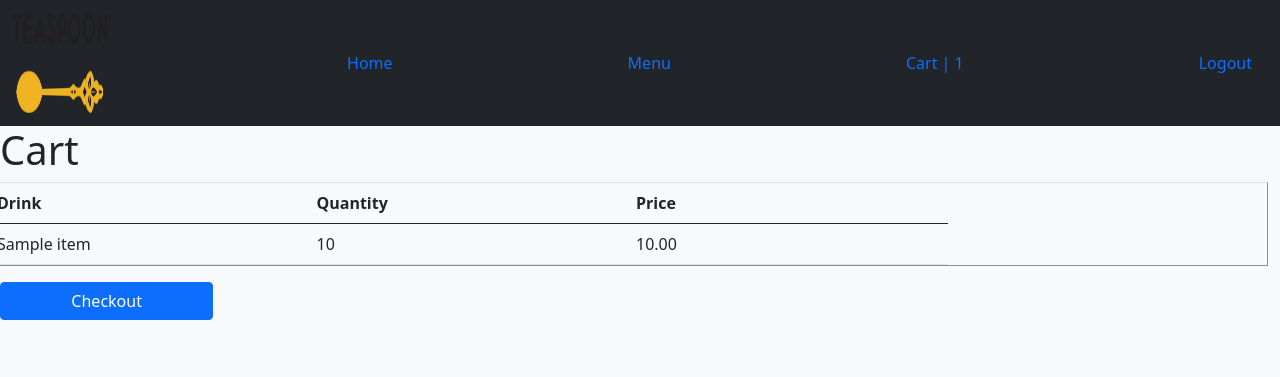
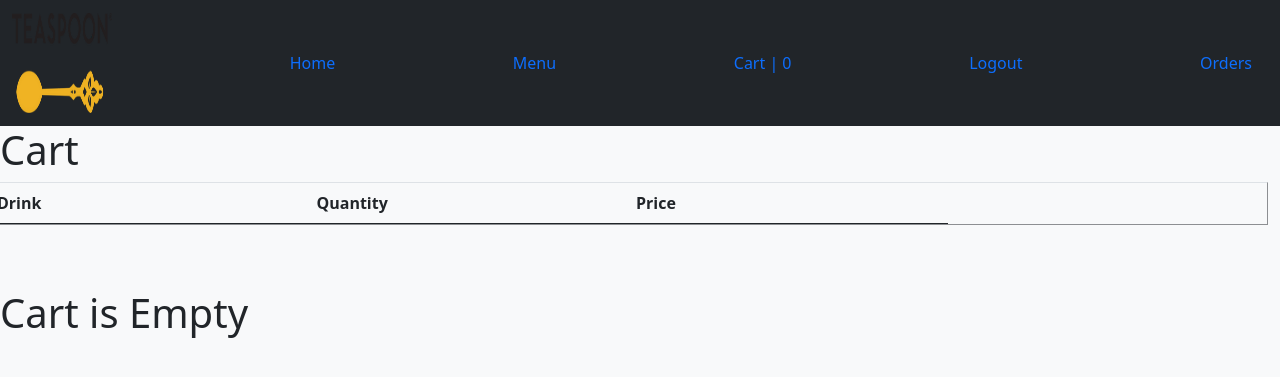
Before and after one commit to iniyan-kannappan/teaspoon, a Django app: page /home/show_cart in a window 1280 px wide. Shown: the top 377 px of the page. Run offline with Django 3.2, Linux system fonts and the light colour scheme; a user stored in the database is signed in; tables that the repository leaves empty hold one stand-in row (values such as "Sample post"); lists and menus that the app fills with data are empty.

Commit message:
Created checkout with staff user who can view orders and process them

```diff
--- a/teaspoon_app/admin.py
+++ b/teaspoon_app/admin.py
@@ -1,6 +1,7 @@
 from django.contrib import admin
-from teaspoon_app.models import topping,base_drink,line_item
+from teaspoon_app.models import topping,base_drink,line_item, order
 
 admin.site.register(topping)
 admin.site.register(base_drink)
 admin.site.register(line_item)
+admin.site.register(order)
--- a/teaspoon_app/models.py
+++ b/teaspoon_app/models.py
@@ -12,18 +12,25 @@ class base_drink(models.Model):
     name=models.CharField(max_length=100)
     description=models.CharField(max_length=200)
     price=models.DecimalField(null=True,decimal_places=2,max_digits=10)
-    # topping=models.ManyToManyField(topping)
 
     def __str__(self):
         return self.name
 
+class order(models.Model):
+    manage=models.ForeignKey(User, on_delete=models.CASCADE)
+    order_date=models.DateTimeField(auto_now=True)
+
+    def __str__(self):
+        return str(self.id)+' | '+str(self.order_date)+' | '+str(self.manage)
+
 class line_item(models.Model):
-    order_status=models.BooleanField(default=False)
+    order=models.ForeignKey(order,on_delete=models.CASCADE,default=None, null=True)
     drink_id=models.ForeignKey(base_drink, on_delete=models.CASCADE)
     manage = models.ForeignKey(User, on_delete=models.CASCADE)
     name=models.CharField(max_length=100)
     quantity=models.IntegerField(null=True)
     price=models.DecimalField(null=True, decimal_places=2, max_digits=10)
+    done=models.BooleanField(default=False)
 
     def __str__(self):
-        return str(self.id)+" | "+str(self.quantity)+" | "+str(self.price)
+        return str(self.id)+' | '+str(self.order)+" | "+str(self.quantity)+" | "+str(self.price)
--- a/teaspoon_app/urls.py
+++ b/teaspoon_app/urls.py
@@ -6,4 +6,7 @@ urlpatterns = [
     path('menu', views.menu, name="menu"),
     path('drink/<id>', views.drink_prep, name="drink_prep"),
     path('show_cart', views.show_cart, name='show_cart'),
+    path('orders', views.orders, name='orders'),
+    path('staff_cart/<order_id>', views.staff_cart, name='staff_cart'),
+    path('done/<id>', views.done, name='done'),
 ]
--- a/teaspoon_app/views.py
+++ b/teaspoon_app/views.py
@@ -1,5 +1,5 @@
 from django.shortcuts import render, redirect
-from teaspoon_app.models import base_drink, topping, line_item
+from teaspoon_app.models import base_drink, topping, line_item, order
 from django.contrib.auth.decorators import login_required
 
 @login_required
@@ -9,20 +9,22 @@ def home(request):
 @login_required
 def menu(request):
     all_drinks=base_drink.objects.all()
-    cart_len=len(line_item.objects.all())
-    return render(request, 'menu.html', {'all_drinks':all_drinks,'c_len':cart_len})
+    cart = line_item.objects.filter(manage=request.user, order__isnull=True)
+    return render(request, 'menu.html', {'all_drinks':all_drinks,'cart':cart})
 
 @login_required
 def show_cart(request):
     if request.method == 'POST':
-        cart=line_item.objects.filter(manage=request.user)
+        # When user hits checkout button, control comes here
+        cart=line_item.objects.filter(manage=request.user,order__isnull=True)
+        order_item = order(manage=request.user)
+        order_item.save()
         for item in cart:
-            item.order_status=True
+            item.order=order_item
             item.save()
         return redirect('menu')
     else:
-        cart=line_item.objects.filter(manage=request.user)
-        cart_len=len(cart)
+        cart=line_item.objects.filter(manage=request.user, order__isnull=True)
         return render(request, 'show_cart.html', {"cart":cart})
 
 @login_required
@@ -31,9 +33,27 @@ def drink_prep(request, id):
         quantity = int(request.POST.get('quantity'))
         drink=base_drink.objects.get(pk=id)
         price=float(drink.price)*quantity
-        line_item_model=line_item(order_status=False,drink_id=drink,manage=request.user,name=drink.name,quantity=quantity,price=price)
+        line_item_model=line_item(drink_id=drink,manage=request.user,name=drink.name,quantity=quantity,price=price)
         line_item_model.save()
         return redirect('menu')
     else:
         drink=base_drink.objects.get(pk=id)
         return render(request, "drink_prep.html", {'drink':drink})
+
+@login_required
+def orders(request):
+    orders=order.objects.all()
+    return render(request, 'orders.html', {'orders':orders})
+
+@login_required
+def staff_cart(request, order_id):
+    order_obj=order.objects.get(pk=order_id)
+    drinks_in_order=line_item.objects.filter(order=order_obj)
+    return render(request, "staff_cart.html", {'drinks_in_order':drinks_in_order})
+
+@login_required
+def done(request, id):
+    drink=line_item.objects.get(pk=id)
+    drink.done=True
+    drink.save()
+    return redirect('menu')
--- a/templates/base.html
+++ b/templates/base.html
@@ -31,6 +31,10 @@
             <a class="nav-item nav-link" href="{% url 'register' %}">Register</a>
             <a class="nav-item nav-link" href="{% url 'login' %}">Login</a>
             {% endif %}
+            {% if user.is_staff %}
+            <a class="nav-item nav-link" href="{% url 'orders' %}">Orders</a>
+            {% endif %}
+
 
     </nav>
 </head>
```
Also changed, not shown: teaspoon_app/templates/orders.html (added, +11 -0 lines), teaspoon_app/templates/staff_cart.html (added, +32 -0 lines), teaspoon_app/migrations/0011_auto_20210915_0251.py (added), teaspoon_app/migrations/0012_alter_line_item_order.py (added), teaspoon_app/migrations/0013_order_done.py (added), teaspoon_app/migrations/0014_auto_20210916_0255.py (added).
